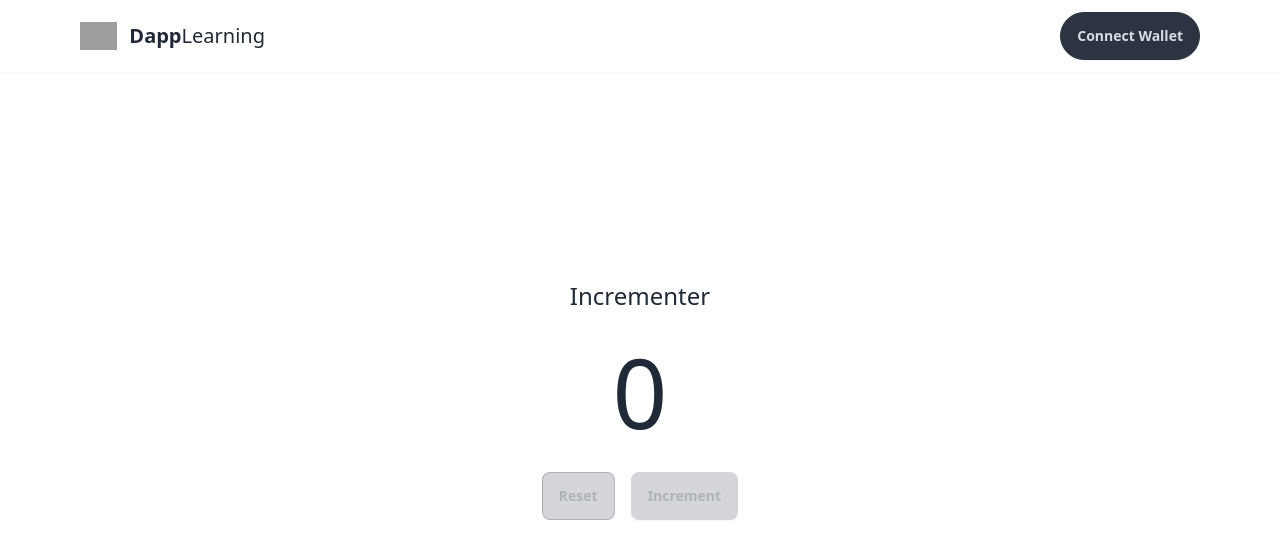
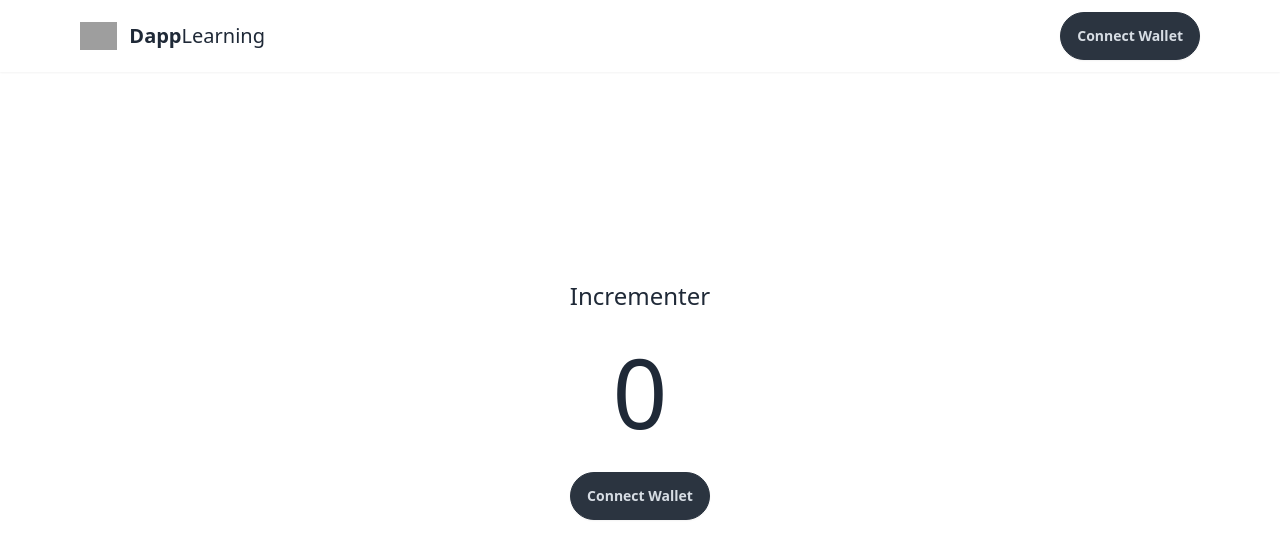
Before and after one commit to iamyourdre/Dapp-Learning, a React (Vite) app in the folder frontend/: page /_02 in a window 1280 px wide. Shown: the top 558 px of the page. Built offline with nearby package versions, Linux system fonts and the light colour scheme; grey boxes are pictures that could not be loaded.

Commit message:
Add ConnectWallet component and update button rendering based on wallet connection status

```diff
--- a/frontend/src/pages/_02.jsx
+++ b/frontend/src/pages/_02.jsx
@@ -4,6 +4,7 @@ import useWallet from '../hooks/useWallet';
 import IncrementerABI from '../abi/_02/Incrementer2.json';
 import Loading from '../components/Loading';
 import { showToastPromise } from '../utils/toastUtils';
+import ConnectWallet from '../components/ConnectWallet';
 
 const _02 = () => {
   const { wallet } = useWallet();
@@ -77,12 +78,17 @@ const _02 = () => {
       <h1 className='text-2xl font-medium'>Incrementer</h1>
       <p className='text-8xl'>{number.toString()}</p>
       <div className="flex gap-4">
-        <button onClick={reset} disabled={!wallet || loadingReset} className='btn btn-outline btn-neutral'>
-        {loadingReset ? <><Loading /> Reseting...</> : 'Reset'}
-        </button>
-        <button onClick={increment} disabled={!wallet || loadingIncrement} className='btn btn-neutral'>
-          {loadingIncrement ? <><Loading /> Incrementing...</> : 'Increment'}
-        </button>
+        {!wallet ?
+          <ConnectWallet /> : (
+          <>
+            <button onClick={reset} disabled={loadingReset} className='btn btn-outline btn-neutral'>
+            {loadingReset ? <><Loading /> Reseting...</> : 'Reset'}
+            </button>
+            <button onClick={increment} disabled={loadingIncrement} className='btn btn-neutral'>
+              {loadingIncrement ? <><Loading /> Incrementing...</> : '+1'}
+            </button>
+          </>
+        )}
       </div>
     </div>
   );
```
